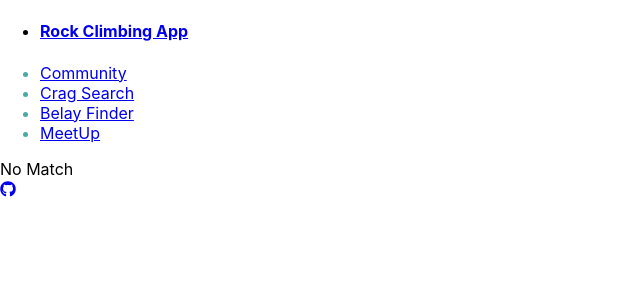
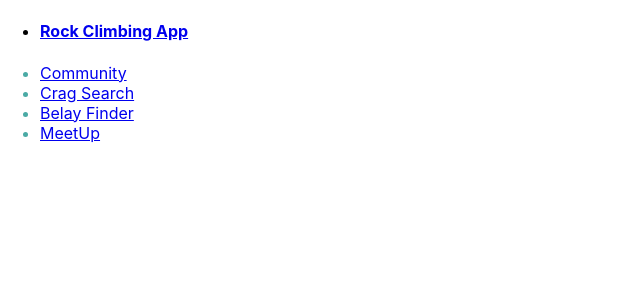
Before and after one commit to the-master-chefs/rockclimbingapp, a React (Create React App) app: page /nav in a window 1280 px wide. Shown: the top 300 px of the page, without its empty margins (0-640 px from the left). Built offline with nearby package versions, Linux system fonts and the light colour scheme; the HTML template or start-up script is replaced by a standard one.

Commit message:
switched around some components and how they were being displayed within the js files

```diff
--- a/src/App.js
+++ b/src/App.js
@@ -8,14 +8,9 @@ import MeetUp from "./pages/MeetUp/MeetUp.js";
 import AugRealRoutes from "./pages/AugRealRoutes/AugRealRoutes.js";
 import NoMatch from "./pages/NoMatch/NoMatch.js";
 import Navbar from "./components/NavBar/index.js";
-import Container from "./components/Container/index.js"
-import Footer from "./components/Footer/index.js";
 
 const App = () => (
   <Router>
-    <div>
-      <Navbar />
-        <Container>
     <Switch>
       <Route exact path="/" component={HomePage} />
       <Route exact path="/CragSearch" component={CragSearch} />
@@ -23,11 +18,9 @@ const App = () => (
       <Route exact path="/Community" component={Community} />
       <Route exact path="/MeetUp" component={MeetUp} />
       <Route exact path="/AugRealRoutes" component={AugRealRoutes} />
+      <Route exact path="/nav" component={Navbar} />
       <Route component={NoMatch} />
     </Switch>
-        </Container>
-      <Footer />
-    </div>
   </Router>
 );
 
--- a/src/components/NavBar/index.js
+++ b/src/components/NavBar/index.js
@@ -1,7 +1,7 @@
 import React from "react";
 import "./style.css";
 
-function Title() {
+export default function Navbar() {
   return (
     <div>
       <ul className="nav">
@@ -28,5 +28,3 @@ function Title() {
     </div>
   );
 }
-
-export default Title;
--- a/src/pages/HomePage/HomePage.js
+++ b/src/pages/HomePage/HomePage.js
@@ -1,11 +1,13 @@
 import React, { Component } from "react";
 import "./App.css";
 import Jumbotron from "../../components/Jumbotron/index.js";
+import Navbar from "../../components/NavBar/index"
 
 class HomePage extends Component {
   render() {
     return (
       <div>
+        <Navbar />
         <Jumbotron>
           Home Page
         </Jumbotron>
```
Lines whose indentation alone changed are shown as unchanged.
